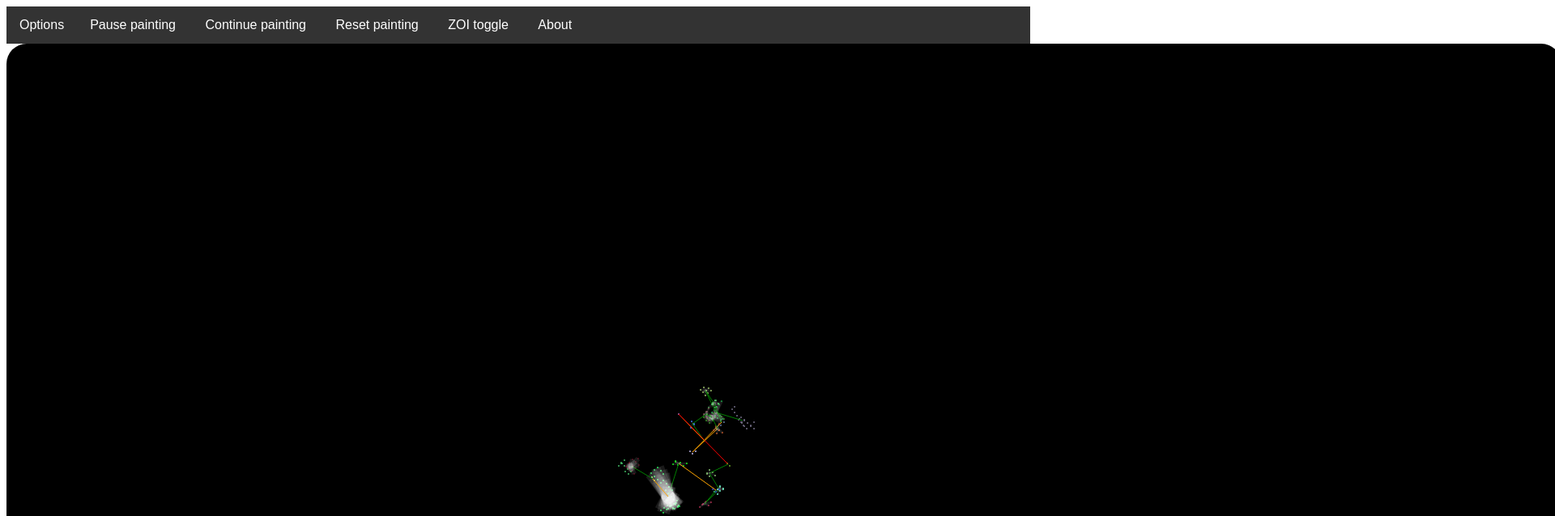
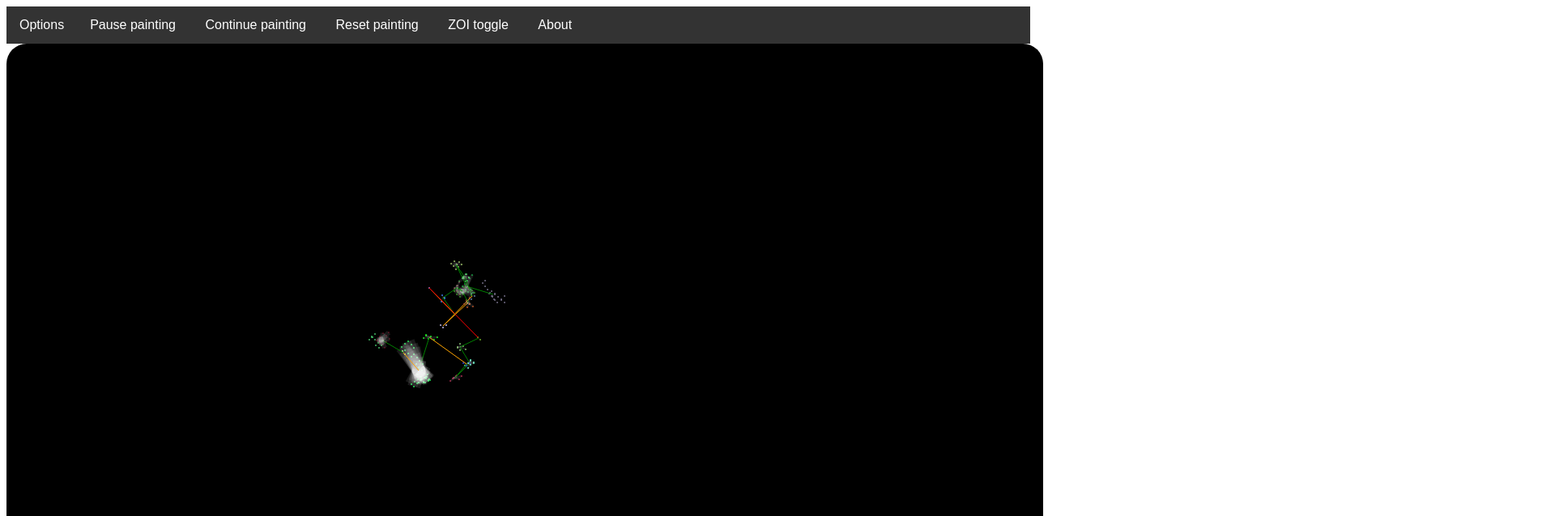
Before and after one commit to dhadjia1/Elsewhere-, a plain HTML site: page index.html in a window 1280 px wide. Shown: the top 638 px of the page at 81% size, 1920 px wide, since content can reach past the window. Drawn offline with nearby package versions, Linux system fonts and the light colour scheme.

Commit message:
Update index.html
canvas is now 1280 x 720 so it fits in field of view

```diff
--- a/index.html
+++ b/index.html
@@ -26,8 +26,8 @@
 		<button class="menuChoice" id="goToAboutPage">About</a>
 
 	</div>
-	<canvas id="mockCanvas" width = "1920" height = "1080"></canvas>
-	<canvas id="myCanvas" width = "1920" height = "1080"></canvas>
+	<canvas id="mockCanvas" width = "1280" height = "720"></canvas>
+	<canvas id="myCanvas" width = "1280" height = "720"></canvas>
 	<script type="text/javascript" src="canvasScript.js"></script>
 
 
```
